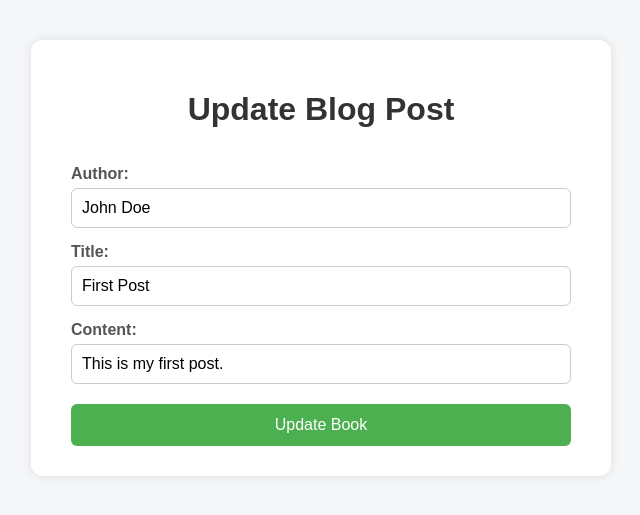
After one commit to Omid444/masterblog, a Flask app: page /update/1 in a window 1280 px wide. The commit adds this page. Shown: the top 515 px of the page, without its empty margins (319-959 px from the left). Run offline with Flask 3, Linux system fonts and the light colour scheme.

Commit message:
update.html created and update endpoint added

```diff
--- a/app.py
+++ b/app.py
@@ -28,6 +28,39 @@ def add():
     return render_template('add.html')
 
 
+@app.route('/delete/<int:post_id>', methods=['POST'])
+def delete(post_id):
+    for post in blog_posts:
+        if post['id'] == post_id:
+            blog_posts.pop(blog_posts.index(post))
+            return redirect(url_for('index'))
+
+
+def fetch_post_by_id(post_id):
+    for post in blog_posts:
+        if post['id'] == post_id:
+            return post
+
+
+
+@app.route('/update/<int:post_id>', methods=['GET', 'POST'])
+def update(post_id):
+    # Fetch the blog posts from the JSON file
+    post = fetch_post_by_id(post_id)
+    if post is None:
+        # Post not found
+        return "Post not found", 404
+
+    if request.method == 'POST':
+        title = request.form.get('title','')
+        author = request.form.get('author','')
+        content = request.form.get('content','')
+        post['title'] = title
+        post['author'] = author
+        post['content'] = content
+        return redirect(url_for('index'))
+    return render_template('update.html', post=post)
+
 
 if __name__ == '__main__':
     app.run(host="0.0.0.0", port=5000, debug=True)
--- /dev/null
+++ b/templates/update.html
@@ -0,0 +1,93 @@
+<!DOCTYPE html>
+<html lang="en">
+<head>
+    <meta charset="UTF-8">
+    <meta name="viewport" content="width=device-width, initial-scale=1.0">
+    <link rel="stylesheet" href="{{ url_for('static', filename='style.css') }}">
+    <style>
+    body {
+      font-family: Arial, sans-serif;
+      background-color: #f4f6f8;
+      margin: 0;
+      padding: 40px;
+      display: flex;
+      justify-content: center;
+      align-items: center;
+    }
+
+    .form-container {
+      background-color: white;
+      padding: 30px 40px;
+      border-radius: 12px;
+      box-shadow: 0 0 10px rgba(0, 0, 0, 0.1);
+      width: 100%;
+      max-width: 500px;
+    }
+
+    h1 {
+      text-align: center;
+      color: #333;
+    }
+
+    form {
+      display: flex;
+      flex-direction: column;
+    }
+
+    label {
+      margin-top: 15px;
+      margin-bottom: 5px;
+      font-weight: bold;
+      color: #555;
+    }
+
+    input[type="text"] {
+      padding: 10px;
+      font-size: 16px;
+      border-radius: 6px;
+      border: 1px solid #ccc;
+    }
+
+    input[type="submit"] {
+      margin-top: 20px;
+      padding: 12px;
+      background-color: #4CAF50;
+      color: white;
+      font-size: 16px;
+      border: none;
+      border-radius: 6px;
+      cursor: pointer;
+      transition: background-color 0.3s ease;
+    }
+
+    input[type="submit"]:hover {
+      background-color: #45a049;
+    }
+
+    p {
+      text-align: center;
+      margin-top: 15px;
+      color: #777;
+    }
+  </style>
+    <title>Update Blog Post</title>
+</head>
+<body>
+    <div class="form-container">
+    <h1>Update Blog Post</h1>
+
+    <form action="{{ url_for('update', post_id=post['id']) }}" method="POST">
+        <label for="author">Author:</label>
+        <input type="text" id="author" name="author" value="{{ post['author'] }}">
+        <label for="author">Title:</label>
+        <input type="text" id="title" name="title" value="{{ post['title'] }} ">
+        <label for="author">Content:</label>
+        <input type="text" id="content" name="content" value="{{ post['content'] }}">
+
+        <input type="submit" value="Update Book">
+    </form>
+
+</div>
+
+</body>
+</html>
```
Also changed, not shown: static/style.css (+46 -0 lines), templates/index.html (+13 -0 lines).
